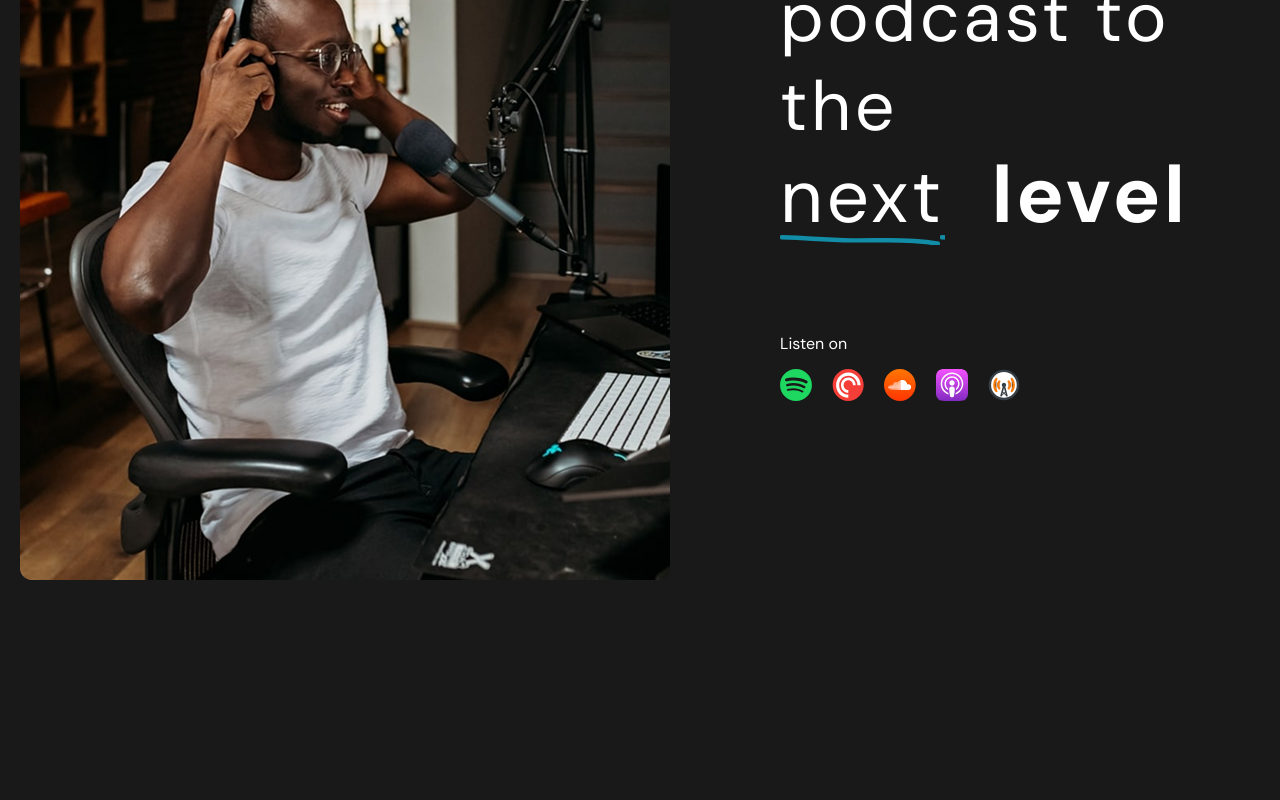
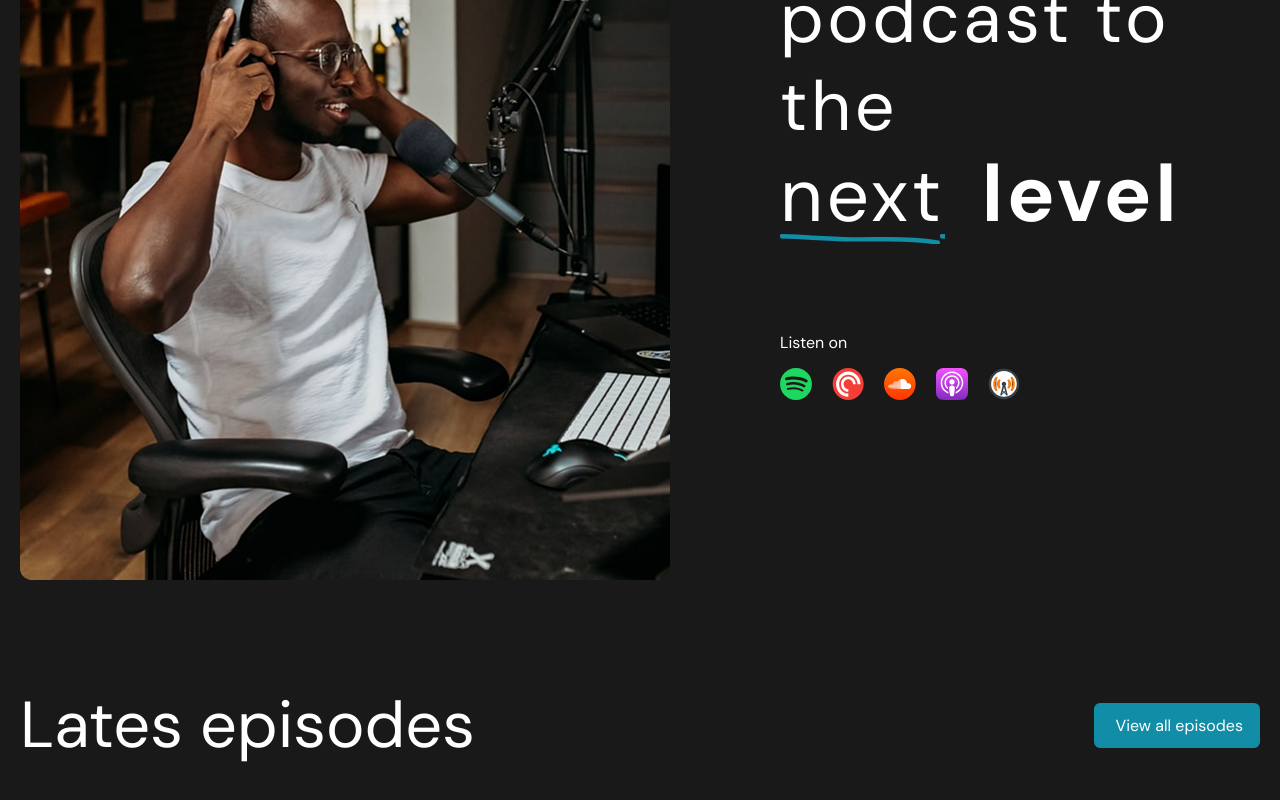
Before and after one commit to vlad615/MusicSite, a React (Vite) app: page / in a window 1280 px wide. Shown: the part 446-1246 px from the top of the page. Before the commit the page ends 1071 px from the top, so only its background shows below. Built offline with nearby package versions, Linux system fonts and the light colour scheme.

Commit message:
ref episode title

```diff
--- a/src/App.tsx
+++ b/src/App.tsx
@@ -1,5 +1,6 @@
 import './App.scss'
 import { Header } from './layout/header/Header'
+import { Episodes } from './layout/sections/episodes/Episodes'
 import { Main } from './layout/sections/main/Main'
 
 export function App() {
@@ -33,6 +34,7 @@ export function App() {
     <>
       <Header menu={data.menu} />
       <Main resources={data.resources} />
+      <Episodes />
     </>
   )
 }
--- /dev/null
+++ b/src/componentes/buttons/Button.module.scss
@@ -0,0 +1,14 @@
+@use "../../styles/variables.scss" as *;
+
+.button {
+    border: 2px solid $accentColor;
+    border-radius: 6px;
+    background-color: $accentColor;
+    color: $textColor;
+    padding: 10px 15px 10px 20px;
+    transition: 0.5s;
+
+    &:hover{
+        background-color: transparent;
+    }
+}
--- a/src/layout/header/mobileMenu/MobileMenu.module.scss
+++ b/src/layout/header/mobileMenu/MobileMenu.module.scss
@@ -3,8 +3,8 @@
 .burgerBtn {
     background: transparent;
     position: fixed;
-    top: 20px;
-    right: 15px;
+    top: 35px;
+    right: 20px;
     width: 25px;
     height: 25px;
     z-index: 99;
--- /dev/null
+++ b/src/layout/sections/episodes/Episodes.module.scss
@@ -0,0 +1,32 @@
+@use "../../../styles/mixins.scss" as *;
+
+.wrapper {
+    @include flexWrapper(column, null, null, null, 60px);
+    margin: 100px 0;
+
+    @include media(phone){
+        margin: 60px 0 20px;
+    }
+}
+
+.titleWrapper {
+    @include flexWrapper(null, space-between, center, null, 20px);
+
+    @include media(tablet){
+        flex-direction: column;
+        align-items: flex-start;
+        margin-left: 40px;
+    }
+
+    @include media(phone){
+        margin: 0 0 40px 20px;
+    }
+}
+
+.title {
+    @include title();
+    @include media(phone){
+        font-size: 40px;
+        line-height: 1.3;
+    }
+}
--- /dev/null
+++ b/src/layout/sections/episodes/Episodes.tsx
@@ -0,0 +1,17 @@
+import s from "./Episodes.module.scss"
+import btn from "../../../componentes/buttons/Button.module.scss"
+
+export const Episodes = () => {
+    return(
+        <section id="episodes">
+            <div className="container">
+                <div className={s.wrapper}>
+                    <div className={s.titleWrapper}>
+                        <h2 className={s.title}>Lates episodes</h2>
+                        <a className={btn.button} href="">View all episodes</a>
+                    </div>
+                </div>
+            </div>
+        </section>
+    )
+}
--- a/src/layout/sections/main/sections/MainSections.module.scss
+++ b/src/layout/sections/main/sections/MainSections.module.scss
@@ -29,9 +29,7 @@
 }
 
 h1 {
-    font-weight: 400;
-    font-size: 70px;
-    line-height: 1.26;
+    @include title(400, 70px);
     letter-spacing: 0.05em;
 
     @include media(phone) {
@@ -40,9 +38,8 @@ h1 {
 }
 
 .next {
-    font-size: 75px;
-    line-height: 1.17;
-    margin-right: 25px;
+    @include title(400, 75px, 1.1);
+    margin-right: 15px;
     position: relative;
 
     &::after {
@@ -63,11 +60,7 @@ h1 {
 }
 
 .level {
-    font-weight: 700;
-    font-size: 80px;
-    line-height: 1.1;
-    letter-spacing: 0.04em;
-
+    @include title(700, 80px, 1.1);
     @include media(phone) {
         font-size: 50px;
     }
--- a/src/styles/mixins.scss
+++ b/src/styles/mixins.scss
@@ -20,6 +20,12 @@
     line-height: 1.6;
 }
 
+@mixin title($wieght: 400, $size: 65px, $height: 1.25, $color: $textColor){
+    font-weight: $wieght;
+    font-size: $size;
+    line-height: $height;
+}
+
 @mixin media($media){
     @if $media == tablet{
         @media screen and (max-width: $tablet) { @content; }
--- a/src/styles/style.css
+++ b/src/styles/style.css
@@ -110,10 +110,6 @@ nav img{
 
 .img{
     width: 100%;
-    max-width: 650px;
-    border-radius: 12px;
-    object-fit: cover;
-    aspect-ratio: 4/5;
 }
 
 .main-text{
--- a/src/styles/variables.scss
+++ b/src/styles/variables.scss
@@ -1,6 +1,6 @@
 $primaryBg: #191919;
 $accentColor:  #118da8;
-$textColor: #ffffff;
+$textColor: #fff;
 $secondaryTextColor: rgba(255, 255, 255, 0.7);
 $basePadding: 20px;
 
```
